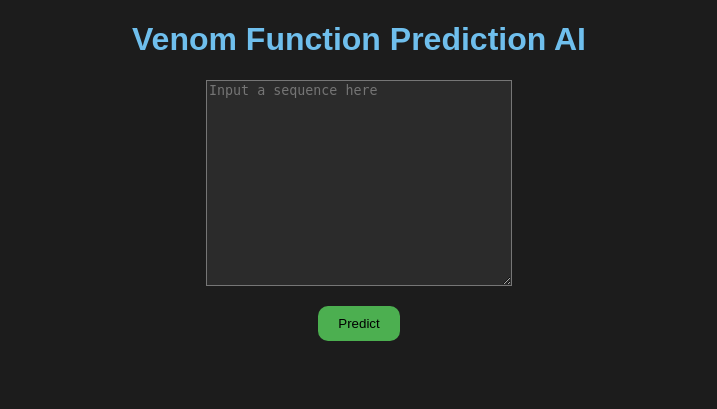
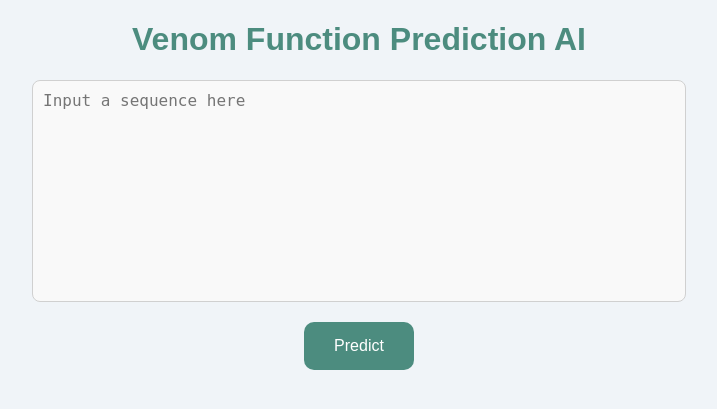
Before and after one commit to AmeyaKulkarni37/Venomics-Science-Fair, a Flask app: page / in a window 1280 px wide. Shown: the top 409 px of the page, without its empty margins (281-998 px from the left). Run offline with Flask 3, Linux system fonts and the light colour scheme.

Commit message:
Changed color scheme

```diff
--- a/static/styles.css
+++ b/static/styles.css
@@ -1,14 +1,14 @@
 body {
   font-family: Arial, Helvetica, sans-serif;
   font-size: 62.5%;
-  background-color: #1c1c1c;
-  color: #e0e0e0;
+  background-color: #f0f4f8;
+  color: #333;
 }
 
 h1 {
   font-size: 2rem;
   text-align: center;
-  color: #6fbfed;
+  color: #4c8c7f;
 }
 
 form {
@@ -19,25 +19,34 @@ form {
   gap: 20px;
 
   textarea {
-    width: 300px;
     height: 200px;
-    resize: vertical;
-    background-color: #2b2b2b;
-    color: #e0e0e0;
+    width: 50%;
+    padding: 10px;
+    font-size: 1rem;
+    border-radius: 8px;
+    border: 1px solid #d0d0d0;
+    background-color: #f9f9f9;
+    color: #333;
+    resize: none;
+  }
+  textarea:focus {
+    outline: none;
+    border-color: #4c8c7f;
+    background-color: #fff;
   }
 
   button {
-    padding: 10px 20px;
+    padding: 15px 30px;
     border-radius: 10px;
-    background-color: #4caf50;
-    color: black;
+    background-color: #4c8c7f;
+    color: white;
     transition: 0.3s ease;
     border-width: 0px;
+    font-size: 1rem;
   }
   button:hover {
     transform: scale(1.2);
-    border: 1.5px solid white;
-    color: white;
+    background-color: #3a6e5d;
   }
 }
 
@@ -52,20 +61,20 @@ ul {
 }
 
 .pred {
-  background-color: #333;
+  background-color: #f4f9f7;
   padding: 20px;
   margin: 5px 0;
   border-radius: 5px;
-  color: #81c784;
   font-size: 1.5rem;
   transition: 0.2s ease;
+  border-left: 5px solid #4c8c7f;
 }
 
 .pred:nth-child(odd) {
-  background-color: #444;
-  color: #6fbfed;
+  background-color: #9ed6c3;
 }
 
-li.pred:hover {
+.pred:hover {
   transform: scale(1.1);
+  background-color: #d1e7dd;
 }
```
